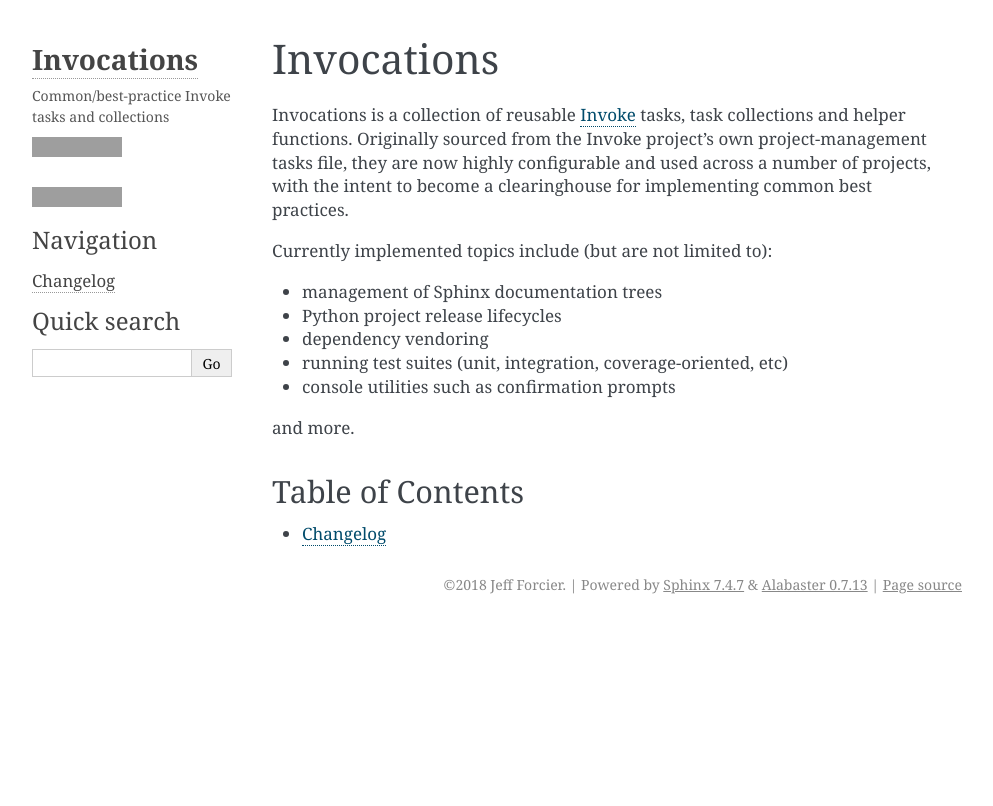
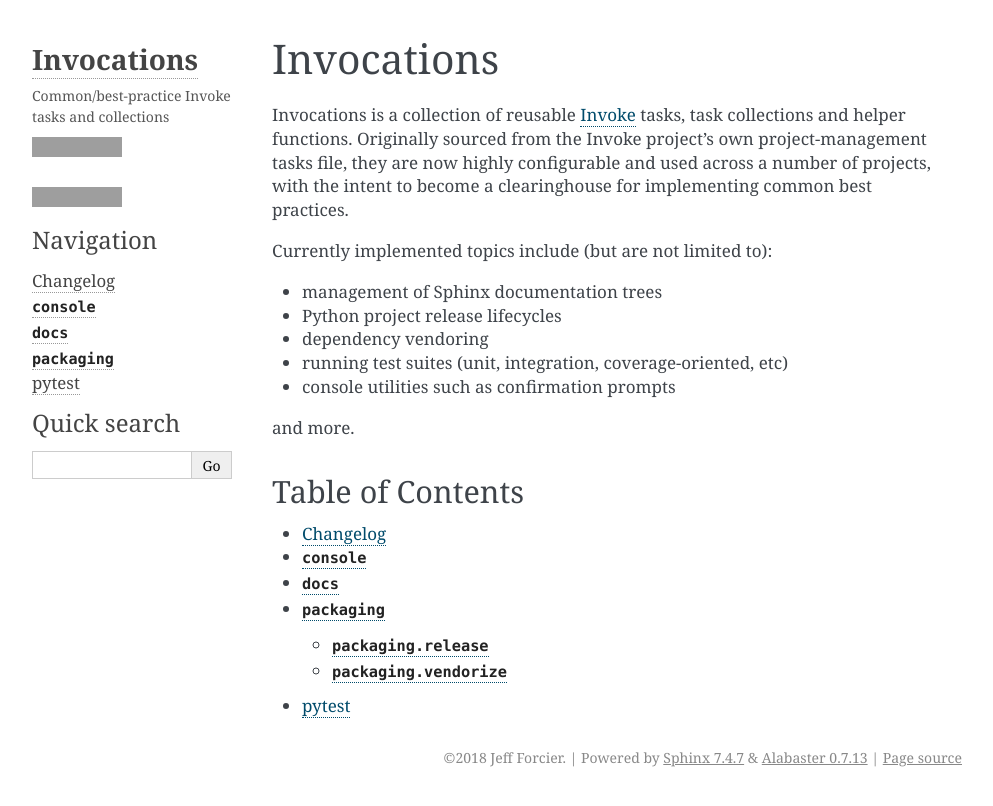
Before and after one commit to pyinvoke/invocations, a Sphinx documentation site: the page built from docs/index.rst, in a window 1280 px wide, cut to the strip 0-806 px from the top of the page. Shown: the whole strip, without its empty margins (148-1141 px from the left). Built offline with Sphinx 7.4.7, drawn with Linux system fonts in a browser that asks for light colours; grey boxes are pictures that could not be loaded.

```diff
--- /dev/null
+++ b/docs/api/console.rst
@@ -0,0 +1,5 @@
+===========
+``console``
+===========
+
+.. automodule:: invocations.console
--- /dev/null
+++ b/docs/api/packaging.rst
@@ -0,0 +1,14 @@
+=============
+``packaging``
+=============
+
+``packaging.release``
+=====================
+
+.. automodule:: invocations.packaging.release
+
+
+``packaging.vendorize``
+=======================
+
+.. automodule:: invocations.packaging.vendorize
--- /dev/null
+++ b/docs/api/pytest.rst
@@ -0,0 +1,5 @@
+======
+pytest
+======
+
+.. automodule:: invocations.pytest
--- a/docs/index.rst
+++ b/docs/index.rst
@@ -10,5 +10,7 @@ Table of Contents
 
 .. toctree::
     :maxdepth: 2
+    :glob:
 
     changelog
+    api/*
```
Also changed, not shown: docs/api/docs.rst (added, +9 -0 lines).
